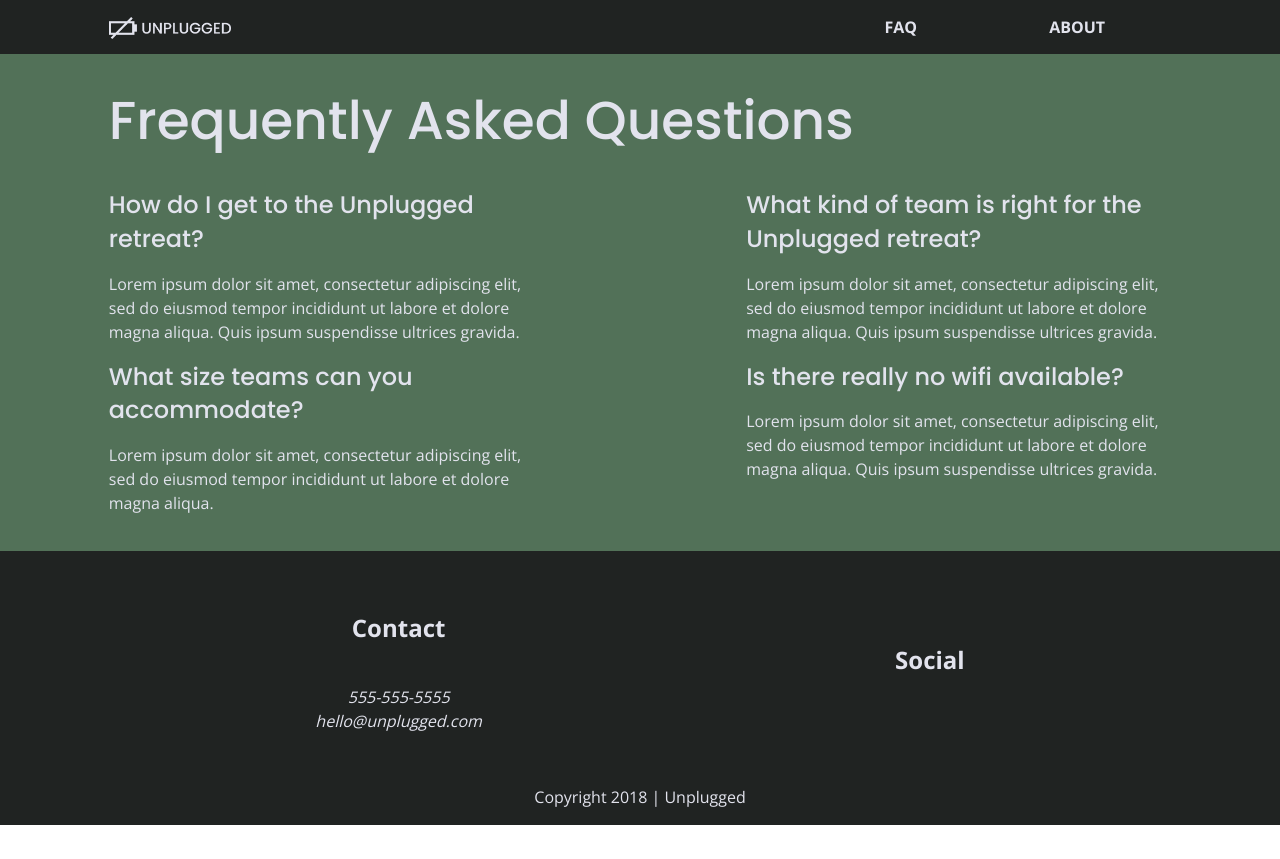
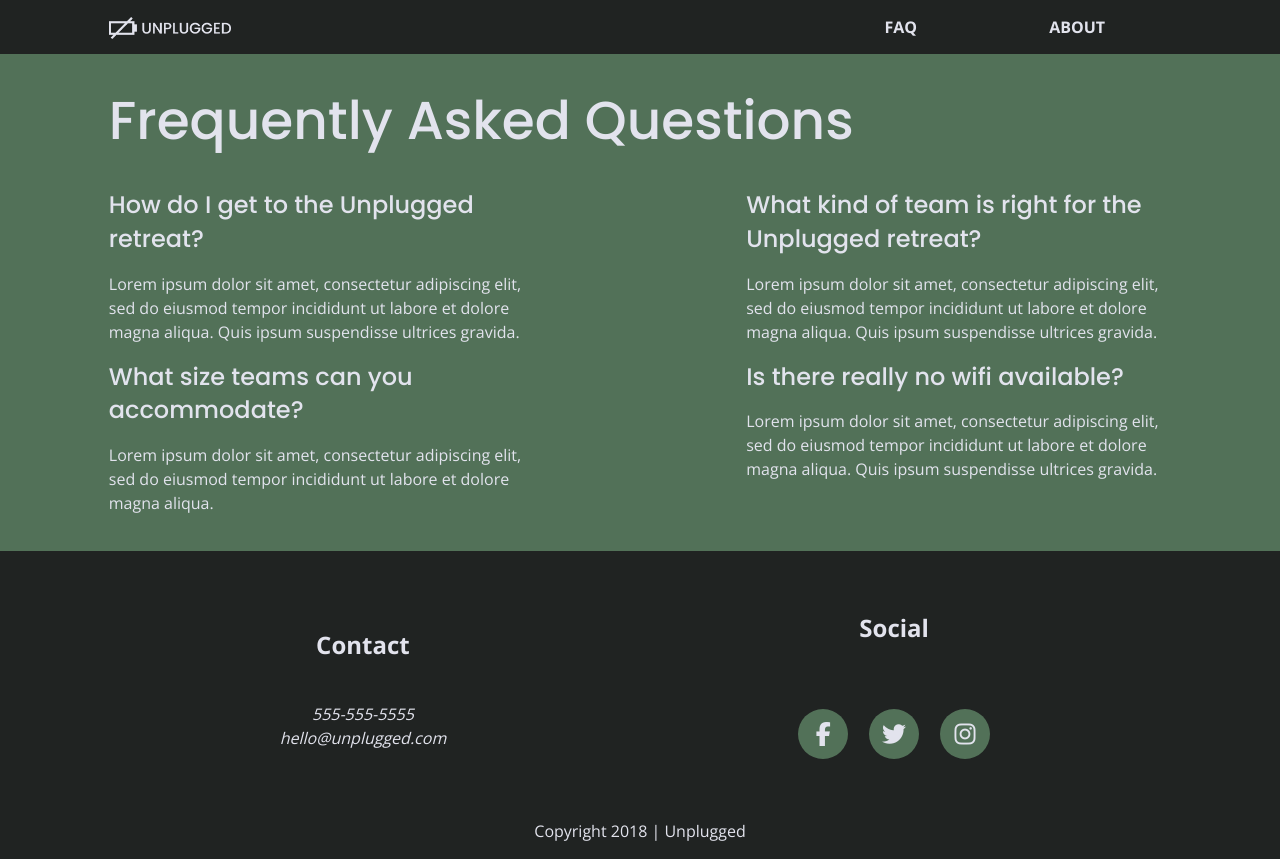
Before and after one commit to atvanek/unplugged, a website: page faq/index.html in a window 1280 px wide. Before the commit the page ends 825 px from the top, so only its background shows below. Drawn offline with nearby package versions, Linux system fonts and the light colour scheme.

Commit message:
Social Icons Layout

```diff
--- a/css/main.css
+++ b/css/main.css
@@ -413,12 +413,38 @@ address {
 
   }
 
-  .socials{
+  section.socials{
+
+    flex-basis: 100%;
+    display: flex;
+    flex-flow: row wrap;
 
   }
 
+  .socials h5{
+    width: 100%
+  }
+
   .social-icons{
+    display: flex;
+    font-size: 1.5em;
 
+
+  }
+  div.social-icons{
+    display: flex;
+    justify-content: space-around;
+    flex-basis: 100%;
+  }
+
+  .social-icons p{
+    width: 50px;
+    height: 50px;
+    border-radius: 50%;
+    background: #527158;
+    display: flex;
+    align-items: center;
+    justify-content: center;
   }
 
   span{
@@ -714,6 +740,10 @@ figure, .review-text {
         width: 100%;
       }
 
+      section.socials{
+        flex-basis: 35%
+      }
+
 
 /**************ABOUT PAGE*********/
 
@@ -849,6 +879,10 @@ figure, .review-text {
 
     padding: 6.25em 0;
 
+  }
+
+  section.socials{
+    flex-basis: 20%
   }
 
 
--- a/faq/index.html
+++ b/faq/index.html
@@ -13,6 +13,8 @@
   <!-- Place favicon.ico in the root directory -->
 
   <link href="https://fonts.googleapis.com/css?family=Open+Sans:400,700|Poppins:500,700" rel="stylesheet">
+
+  <script src="https://kit.fontawesome.com/85505640d4.js" crossorigin="anonymous"></script>
 
   <link rel="stylesheet" href="../css/normalize.css">
   <link rel="stylesheet" href="../css/main.css">
@@ -74,19 +76,20 @@
             </p>
           </address>
         </div>
-        <div class="social">
+        <section class="socials">
           <h5>Social</h5>
-          <div class="social-icons">
-            <p>
-              <a href="https://www.facebook.com/Skillcrush/" target="_blank"></a>
-            </p>
-            <p>
-              <a href="https://twitter.com/Skillcrush" target="_blank"></a>
-            </p>
-            <p>
-              <a href="https://www.instagram.com/skillcrush/" target="_blank"></a>
-            </p>
-          </div>
+            <div class="social-icons">
+              <a href="http://facebook.com">
+                <p><i class="fab fa-facebook-f"></i></p>
+              </a>
+              <a href="http://twitter.com">
+              <p><i class=" fab fa-twitter"></i></p>
+              </a>
+              <a href="http://instagram.com">
+              <p><i class="fab fa-instagram"></i></p>
+              </a>
+            </div>
+        </section>
         </div>
       </div>
       <!-- footer content ends -->
```
Also changed, not shown: about/index.html (+15 -12 lines), index.html (+9 -3 lines).
